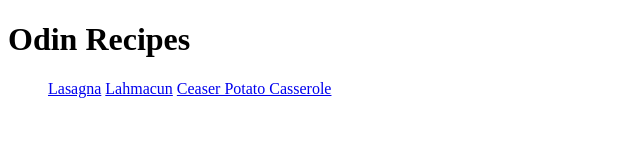
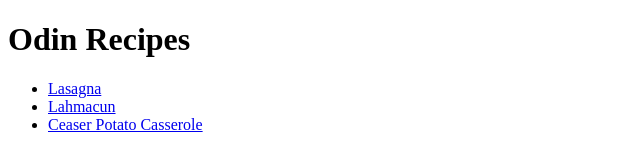
Before and after one commit to EserIrun/odin-recipes, a plain HTML site: page index.html in a window 1280 px wide. Shown: the whole page, without its empty margins (0-640 px from the left). Drawn offline with Linux system fonts and the light colour scheme.

Commit message:
li  added on indexpage

```diff
--- a/index.html
+++ b/index.html
@@ -8,9 +8,9 @@
 <body>
     <h1>Odin Recipes</h1>
     <ul>
-        <a href="./recipes/lasagna.html">Lasagna</a>
-        <a href="./recipes/lahmacun.html">Lahmacun</a>
-        <a href="./recipes/potatocasserole.html">Ceaser Potato Casserole</a>
+        <li><a href="./recipes/lasagna.html">Lasagna</a></li>
+        <li><a href="./recipes/lahmacun.html">Lahmacun</a></li>
+        <li><a href="./recipes/potatocasserole.html">Ceaser Potato Casserole</a></li>
     </ul>
 </body>
 </html>
```
